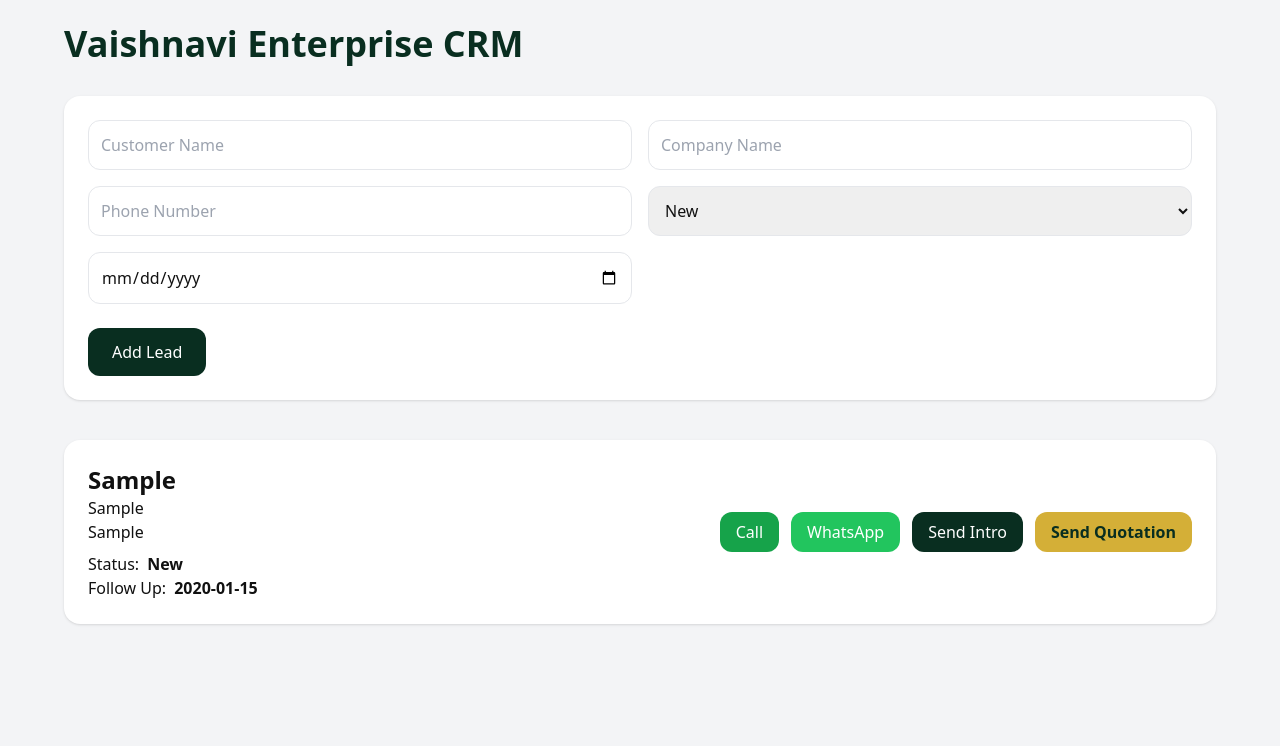
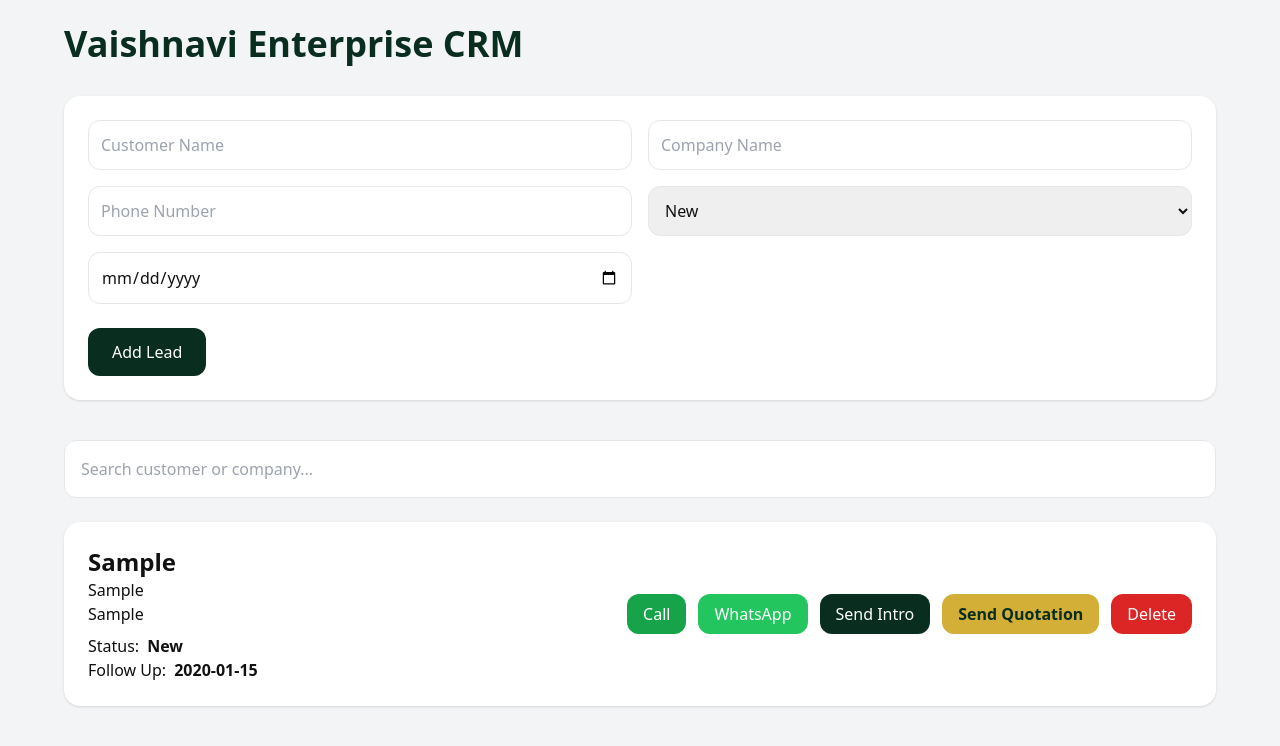
Before and after one commit to vaishnavienterprise-in/vaishnavi-website, a Next.js app: page /app/crm in a window 1280 px wide. Both pictures are taken after typing "Sample", "Sample", "Sample", "2020-01-15" into the empty fields and a click on the button "Add Lead". Shown: the top 746 px of the page. Built offline with nearby package versions, Linux system fonts and the light colour scheme; a web font is replaced by a local one.

Commit message:
Update page.tsx

```diff
--- a/app/app/crm/page.tsx
+++ b/app/app/crm/page.tsx
@@ -17,6 +17,7 @@ export default function CRMPage() {
   const [phone, setPhone] = useState('');
   const [status, setStatus] = useState('New');
   const [followup, setFollowup] = useState('');
+  const [search, setSearch] = useState('');
 
   useEffect(() => {
     const savedLeads = localStorage.getItem('ve-leads');
@@ -48,6 +49,14 @@ export default function CRMPage() {
     setPhone('');
     setStatus('New');
     setFollowup('');
+  };
+
+  const deleteLead = (phone: string) => {
+    const updatedLeads = leads.filter(
+      (lead) => lead.phone !== phone
+    );
+
+    setLeads(updatedLeads);
   };
 
   return (
@@ -113,9 +122,29 @@ export default function CRMPage() {
 
         </div>
 
+        <div className="mb-6">
+          <input
+            type="text"
+            placeholder="Search customer or company..."
+            value={search}
+            onChange={(e) => setSearch(e.target.value)}
+            className="w-full border p-4 rounded-xl"
+          />
+        </div>
+
         <div className="space-y-4">
 
-          {leads.map((lead, index) => (
+          {leads
+            .filter(
+              (lead) =>
+                lead.name
+                  .toLowerCase()
+                  .includes(search.toLowerCase()) ||
+                lead.company
+                  .toLowerCase()
+                  .includes(search.toLowerCase())
+            )
+            .map((lead, index) => (
 
             <div
               key={index}
@@ -181,6 +210,13 @@ export default function CRMPage() {
                     Send Quotation
                   </a>
 
+                  <button
+                    onClick={() => deleteLead(lead.phone)}
+                    className="bg-red-600 text-white px-4 py-2 rounded-xl"
+                  >
+                    Delete
+                  </button>
+
                 </div>
 
               </div>
```
